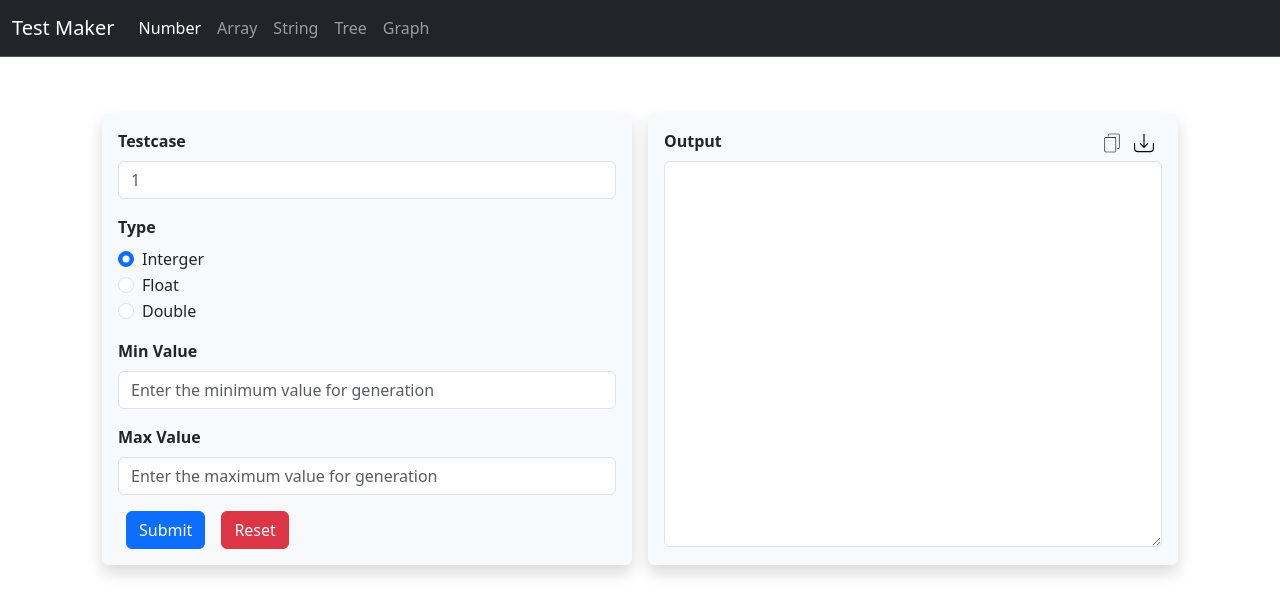
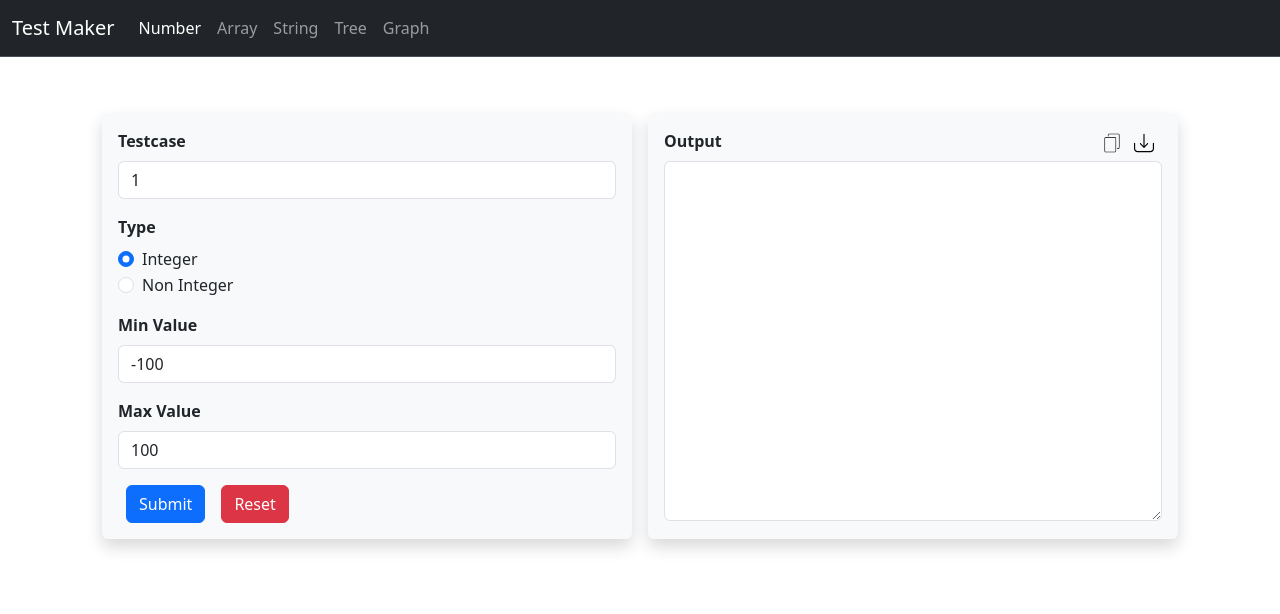
Before and after one commit to Dhru08/Test-Generator, a React (Vite) app: page /number in a window 1280 px wide. Shown: the top 614 px of the page. Built offline with nearby package versions, Linux system fonts and the light colour scheme.

Commit message:
Submit and Reset Button Implemented

```diff
--- a/src/pages/Number.jsx
+++ b/src/pages/Number.jsx
@@ -1,42 +1,77 @@
-import React from 'react';
+import React, { useState } from 'react';
 import copyicon from '../assets/copy.svg';
 import downloadicon from '../assets/download.svg';
 
 // TODO:
-// change default placeholder by selection different type
+// Generate Output
+// Copy and Download Icon
 
 const Number = () => {
+    const [type, setType] = useState('integer');
+    const [testcase, setTestcase] = useState(1);
+    const [minval, setMinval] = useState(-100);
+    const [maxval, setMaxval] = useState(100);
+    const [output, setOutput] = useState('');
+
+    const handleTypeChange = (event) => {
+        const selectedType = event.target.value;
+        setType(selectedType);
+    };
+
+    const handleInputChange = (event) => {
+        const { name, value } = event.target;
+        switch (name) {
+            case 'testcase':
+                setTestcase(value);
+                break;
+            case 'minval':
+                setMinval(value);
+                break;
+            case 'maxval':
+                setMaxval(value);
+                break;
+            default:
+                break;
+        }
+    };
+
+    const handleSubmit = (event) => {
+        event.preventDefault();
+        const generatedOutput = `Testcase: ${testcase}, Type: ${type}, Min Value: ${minval}, Max Value: ${maxval}`;
+        setOutput(generatedOutput);
+    };
+
+    const handleReset = (event) => {
+        event.preventDefault();
+        const generatedOutput = '';
+        setOutput(generatedOutput);
+    };
+
     return (
         <>
             <div className='container d-flex flex-column flex-md-row my-5'>
-                <div className='w-100 w-md-50 d-inline-block m-2 shadow bg-body-tertiary p-3 rounded'>
-                    <form>
+                <div className='w-100 w-md-50 d-inline-block my-2 shadow bg-body-tertiary p-3 rounded mx-auto mx-md-2'>
+                    <form onSubmit={handleSubmit}>
                         <div className='mb-3'>
                             <label htmlFor='testcase' className='form-label fw-semibold'>
                                 Testcase
                             </label>
-                            <input type='number' className='form-control' id='testcase' aria-describedby='emailHelp' placeholder='1' />
+                            <input type='number' className='form-control' id='testcase' name='testcase' value={testcase} onChange={handleInputChange} aria-describedby='emailHelp' placeholder='1' />
                         </div>
                         <div className='mb-3'>
-                            <label htmlFor='interger' className='form-label fw-semibold'>
+                            <label htmlFor='type' className='form-label fw-semibold'>
                                 Type
                             </label>
                             <div className='form-check'>
-                                <input className='form-check-input' type='radio' name='flexRadioDefault' id='interger' defaultChecked />
-                                <label className='form-check-label' htmlFor='interger'>
-                                    Interger
+                                <input className='form-check-input' type='radio' name='flexRadioDefault' id='integer' value='integer' checked={type === 'integer'} onChange={handleTypeChange} />
+                                <label className='form-check-label' htmlFor='integer'>
+                                    Integer
                                 </label>
                             </div>
                             <div className='form-check'>
-                                <input className='form-check-input' type='radio' name='flexRadioDefault' id='float' />
-                                <label className='form-check-label' htmlFor='float'>
-                                    Float
-                                </label>
-                            </div>
-                            <div className='form-check'>
-                                <input className='form-check-input' type='radio' name='flexRadioDefault' id='double' />
-                                <label className='form-check-label' htmlFor='double'>
-                                    Double
+                                <input className='form-check-input' type='radio' name='flexRadioDefault' id='noninterger' value='noninterger' checked={type === 'noninterger'} onChange={handleTypeChange} />
+                                <label className='form-check-label' htmlFor='noninterger'>
+                                    Non Integer
                                 </label>
                             </div>
                         </div>
@@ -44,23 +79,23 @@ const Number = () => {
                             <label htmlFor='minval' className='form-label fw-semibold'>
                                 Min Value
                             </label>
-                            <input type='number' className='form-control' id='minval' aria-describedby='emailHelp' placeholder='Enter the minimum value for generation' />
+                            <input type='number' className='form-control' id='minval' name='minval' value={minval} onChange={handleInputChange} aria-describedby='emailHelp' placeholder='Enter the minimum value for generation' />
                         </div>
                         <div className='mb-3'>
                             <label htmlFor='maxval' className='form-label fw-semibold'>
                                 Max Value
                             </label>
-                            <input type='number' className='form-control' id='maxval' aria-describedby='emailHelp' placeholder='Enter the maximum value for generation' />
+                            <input type='number' className='form-control' id='maxval' name='maxval' value={maxval} onChange={handleInputChange} aria-describedby='emailHelp' placeholder='Enter the maximum value for generation' />
                         </div>
                         <button type='submit' className='btn btn-primary mx-2'>
                             Submit
                         </button>
-                        <button type='submit' className='btn btn-danger mx-2'>
+                        <button type='reset' className='btn btn-danger mx-2' onClick={handleReset}>
                             Reset
                         </button>
                     </form>
                 </div>
-                <div className='w-100 w-md-50 d-inline-block m-2 shadow bg-body-tertiary p-3 rounded'>
+                <div className='w-100 w-md-50 d-inline-block my-2 shadow bg-body-tertiary p-3 rounded mx-auto mx-md-2'>
                     <div className='d-flex justify-content-between mb-2'>
                         <div className='fw-semibold'>Output</div>
                         <div>
@@ -68,7 +103,7 @@ const Number = () => {
                             <img src={downloadicon} className='mx-2' style={{ height: '20px' }} alt='Download' />
                         </div>
                     </div>
-                    <textarea className='form-control' style={{ height: '386px' }} id='exampleFormControlTextarea1'></textarea>
+                    <textarea className='form-control' style={{ height: '360px' }} id='exampleFormControlTextarea1' value={output} readOnly />
                 </div>
             </div>
         </>
```
